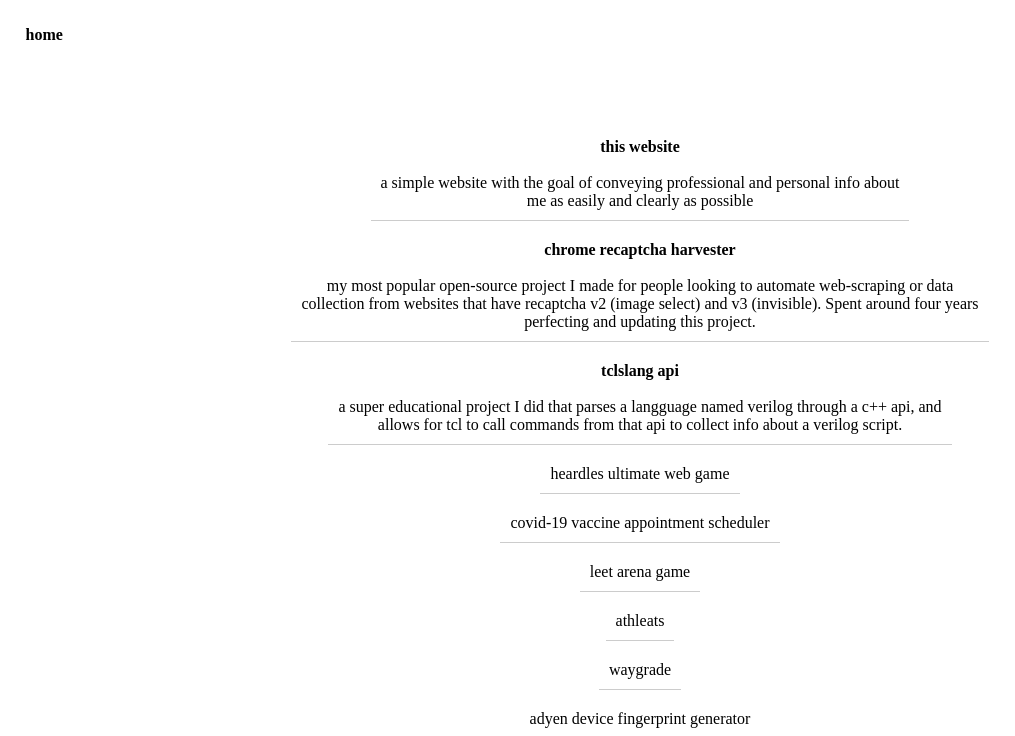
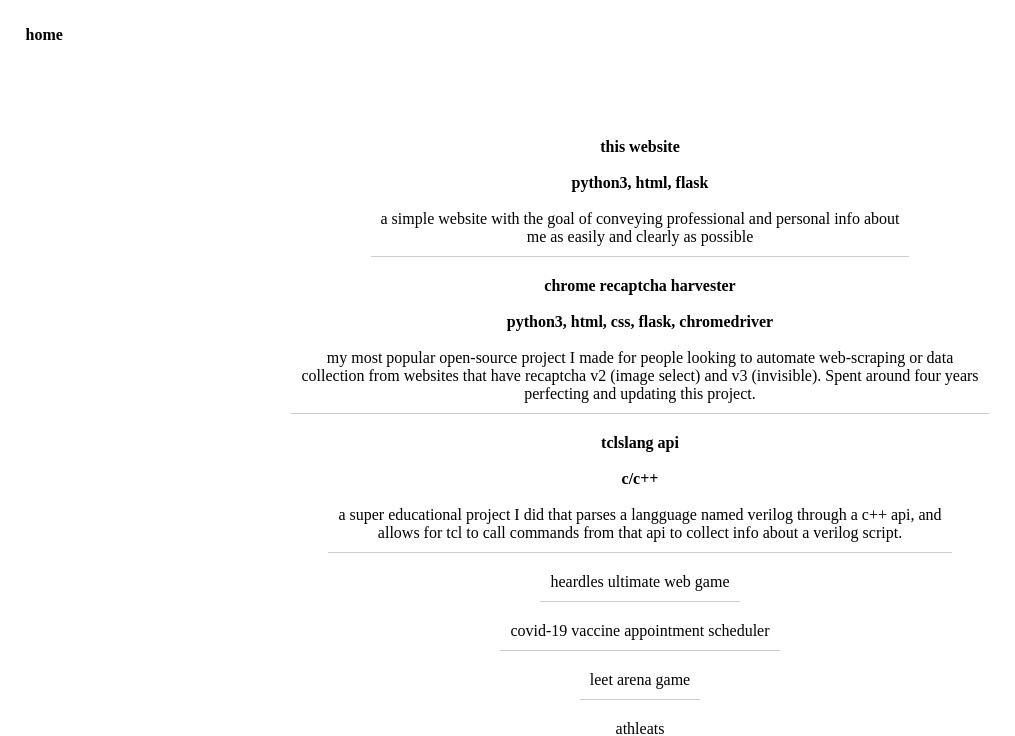
Before and after one commit to benastahl/ben_portfolio_website, a Flask app: page /projects in a window 1280 px wide. Shown: the top 736 px of the page, without its empty margins (0-1015 px from the left). Run offline with Flask 3, Linux system fonts and the light colour scheme.

Commit message:
projects update

```diff
--- a/templates/projects.html
+++ b/templates/projects.html
@@ -12,16 +12,18 @@
 <p class="home-redirect"><a href="/">home</a></p>
 
 <ul>
-    <li><a href="https://github.com/benastahl/ben_portfolio_website"><strong>this website</strong>
+    <li><a href="https://github.com/benastahl/ben_portfolio_website"><strong>this website</strong><br><br>
 
+        <strong>python3, html, flask</strong>
         <br><br>
 
         a simple website with the goal of conveying professional and personal info about<br>
         me as easily and clearly as possible
 
     </a></li>
-    <li><a href="https://github.com/benastahl/chrome-recaptcha-harvester"><strong>chrome recaptcha harvester</strong>
+    <li><a href="https://github.com/benastahl/chrome-recaptcha-harvester"><strong>chrome recaptcha harvester</strong><br><br>
 
+        <strong>python3, html, css, flask, chromedriver</strong>
         <br><br>
 
         my most popular open-source project I made for people looking to automate web-scraping or data<br>
@@ -31,6 +33,8 @@
     </a></li>
     <li><a href="https://github.com/benastahl/tclslang"><strong>tclslang api</strong><br><br>
 
+        <strong>c/c++</strong>
+        <br><br>
         a super educational project I did that parses a langguage named verilog through a c++ api, and<br>
         allows for tcl to call commands from that api to collect info about a verilog script.
 
```
